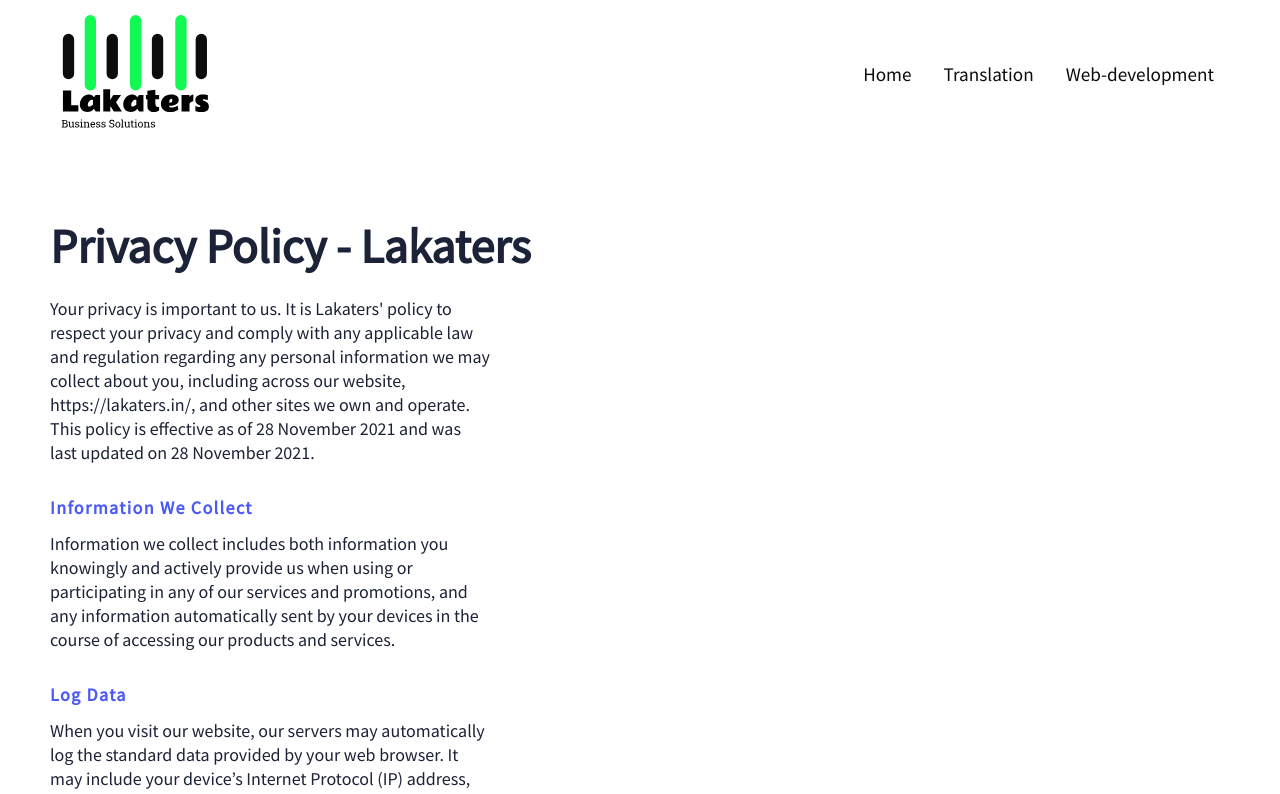
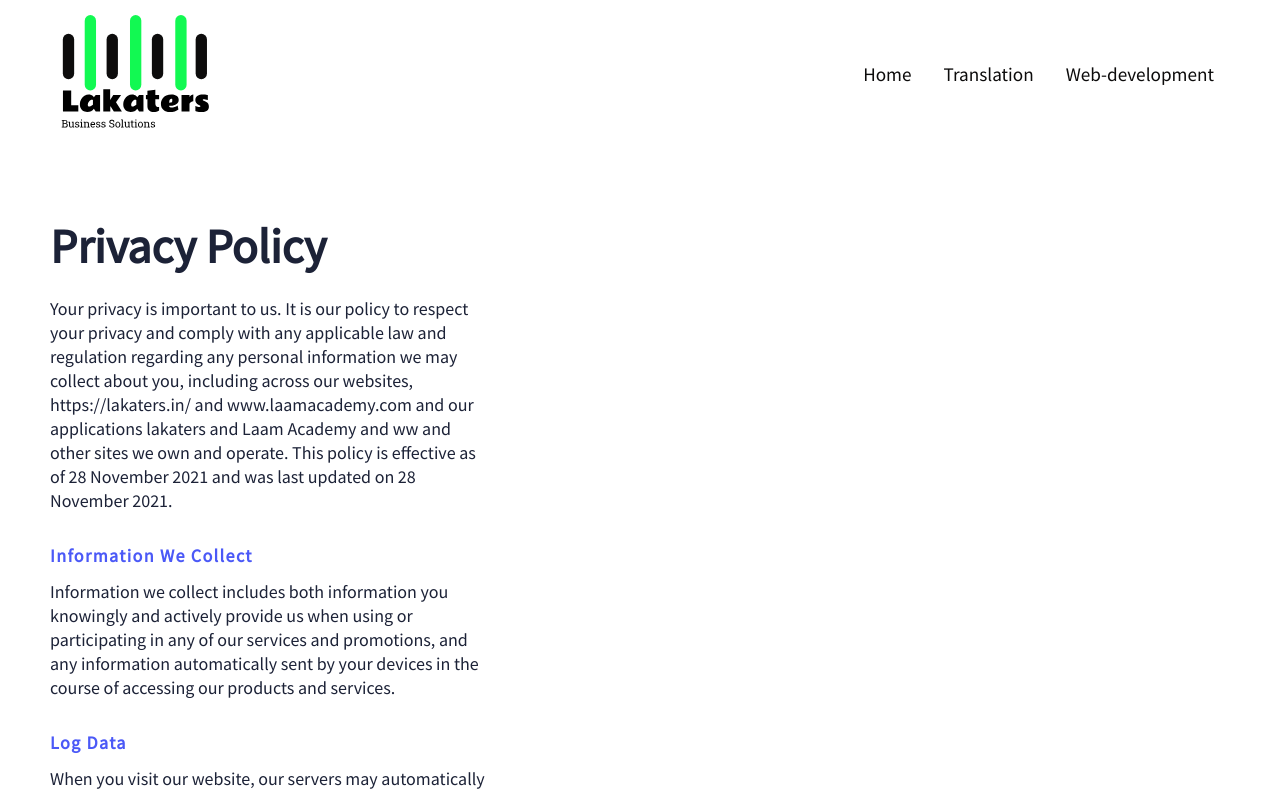
Before and after one commit to sibiyan/Lakaters-React, a React (Create React App) app: page /privacy-policy in a window 1280 px wide. Shown: the top 794 px of the page. Built offline with nearby package versions, Linux system fonts and the light colour scheme.

Commit message:
privacy updated

```diff
--- a/src/pages/privacy/privacy.js
+++ b/src/pages/privacy/privacy.js
@@ -10,7 +10,7 @@ import {
   Heading,
   Subtitle,
   ImgWrapper,
-  Img
+  Img,
 } from "../../components/InfoSection/InfoSection.elements";
 
 function CourseSection({
@@ -26,21 +26,23 @@ function CourseSection({
   img,
   alt,
   imgStart,
-  start
+  start,
 }) {
   return (
     <>
       <InfoSec lightBg={true}>
         <Container>
           <TextWrapper style={{ justifyContent: "center", maxWidth: "70%" }}>
-            <Heading lightText={false}>Privacy Policy - Lakaters</Heading>
+            <Heading lightText={false}>Privacy Policy</Heading>
             <Subtitle lightTextDesc={lightTextDesc}>
-              Your privacy is important to us. It is Lakaters' policy to respect
-              your privacy and comply with any applicable law and regulation
+              Your privacy is important to us. It is our policy to respect your
+              privacy and comply with any applicable law and regulation
               regarding any personal information we may collect about you,
-              including across our website, https://lakaters.in/, and other
-              sites we own and operate. This policy is effective as of 28
-              November 2021 and was last updated on 28 November 2021.
+              including across our websites, https://lakaters.in/ and
+              www.laamacademy.com and our applications lakaters and Laam Academy
+              and ww and other sites we own and operate. This policy is
+              effective as of 28 November 2021 and was last updated on 28
+              November 2021.
             </Subtitle>
             <TopLine lightTopLine={lightTopLine}>
               Information We Collect
@@ -213,7 +215,7 @@ function CourseSection({
               contact us using the following details:
             </Subtitle>
             <Subtitle lightTextDesc={lightTextDesc}>
-              Lakaters <br></br> lakaters.hyd@gmail.com
+              Lakaters Business Solusions<br></br> lakaters.hyd@gmail.com
             </Subtitle>
           </TextWrapper>
           {/* </InfoColumn> */}
```
